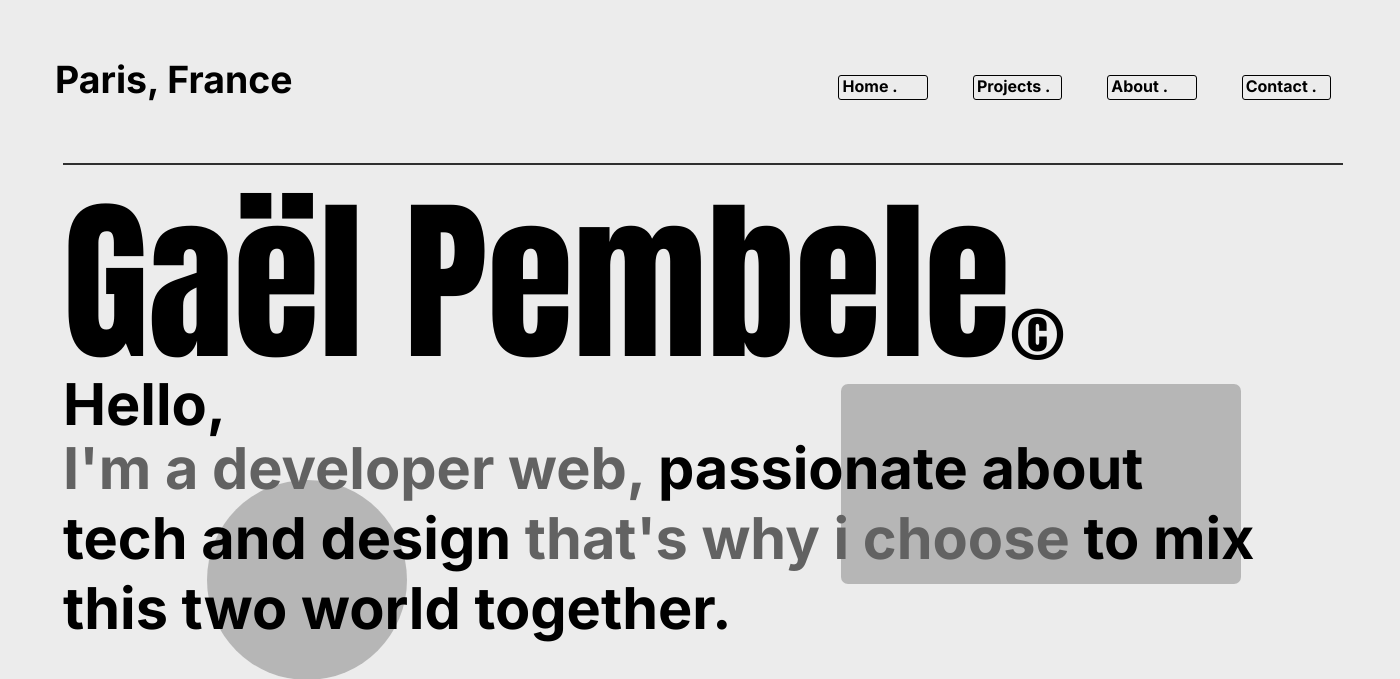
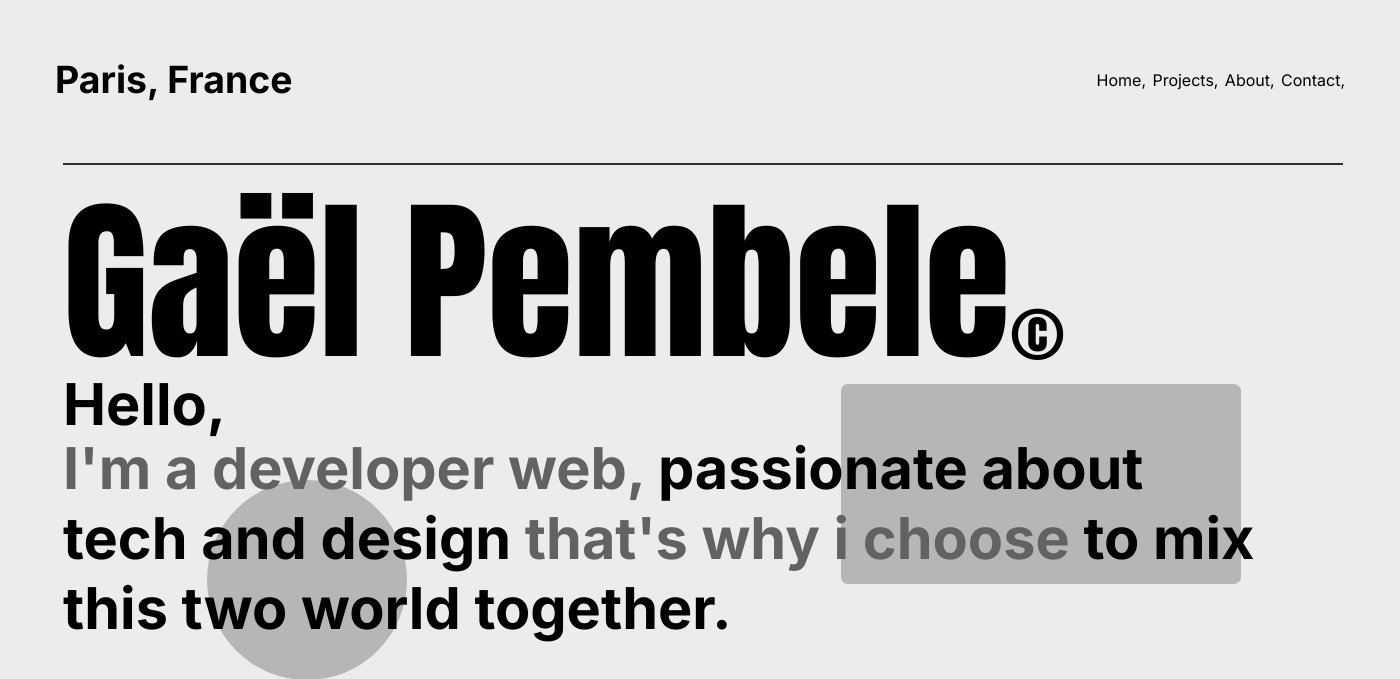
Before and after one commit to Gaelpem/portfolio, a PHP site: page /Home in a window 1400 px wide. Shown: the top 679 px of the page. Run offline with PHP 8.4, Linux system fonts and the light colour scheme.

Commit message:
link-anim

```diff
--- a/inlcude/inc/nav.inc.php
+++ b/inlcude/inc/nav.inc.php
@@ -2,12 +2,12 @@
             <div class="residence">
                 <h3>Paris, France</h3>
             </div>
-            <div class="links">
-                <ul>
-                    <li><a href="Home">Home .</a></li>
-                    <li><a href="Projets">Projects .</a></li>
-                    <li><a href="About">About .</a></li>
-                    <li><a href="Contact">Contact .</a></li>
+            <div class="container-links">
+                <ul class="links">
+                    <li><a href="Home">Home,</a></li>
+                    <li><a href="Projets">Projects,</a></li>
+                    <li><a href="About">About,</a></li>
+                    <li><a href="Contact">Contact,</a></li>
                 </ul>
             </div>
         </div>
--- a/inlcude/style.css
+++ b/inlcude/style.css
@@ -68,7 +68,7 @@ body{
     height: 95px;
     display:flex;
     justify-content: space-between;
-    flex-direction: row;
+  align-items: center;
    /*border: 1px solid blue;*/
 }
 .residence{
@@ -78,42 +78,43 @@ body{
 }
 
 .links{
-    width: 545px;
+    display: flex;
+    gap:0.4rem
    /* border:1px solid red ; */
 }
-ul{
-    display: flex;
-    justify-content: space-between;
-    /*border:2px solid black;*/
-    width: 17rem;
-    padding: 1rem;
-    margin-top:1.3rem;
+
+
+.links li{
+    list-style: none;
 }
 
-ul li{
-    margin: 0 1rem;
-    display: flex;
-    justify-content: center;
-    align-items: center;
-    padding: 0.4rem;
+.links a {
+    text-decoration: none;
+    color: black;
+    position: relative;
+    font-weight: 400;
 }
 
-ul li a {
-    text-decoration: none;
-    color: black;
-    width: 5.6rem;
-    border:1px solid black;
-    height :25px;
-    border-radius: 3px;
-    padding: 0 0.2rem;
-    transform: scale(1);
-    transition: background-color 0.5s ease, transform 0.5s ease;
+.links a::after{
+    content: "";
+    position: absolute;
+    width: 0;
+    height:1px;
+    bottom: 0;
+    left: 0;
+    background-color: black;
+    transition: width 0.7s;
 }
-ul li a:hover{
-    color:white;
-    background:rgb(0, 0, 0);
-    transform: scale(1.6);
+.links a:hover::after{
+    width: 100%;
 }
+.links a:hover{
+    transform: translateX(10px); /* Lien se déplace légèrement */
+    transition: transform 0.3s ease;
+}
+
+
+
 .trait-horizontal1{
    background-color: black;
    width: 0;
```
